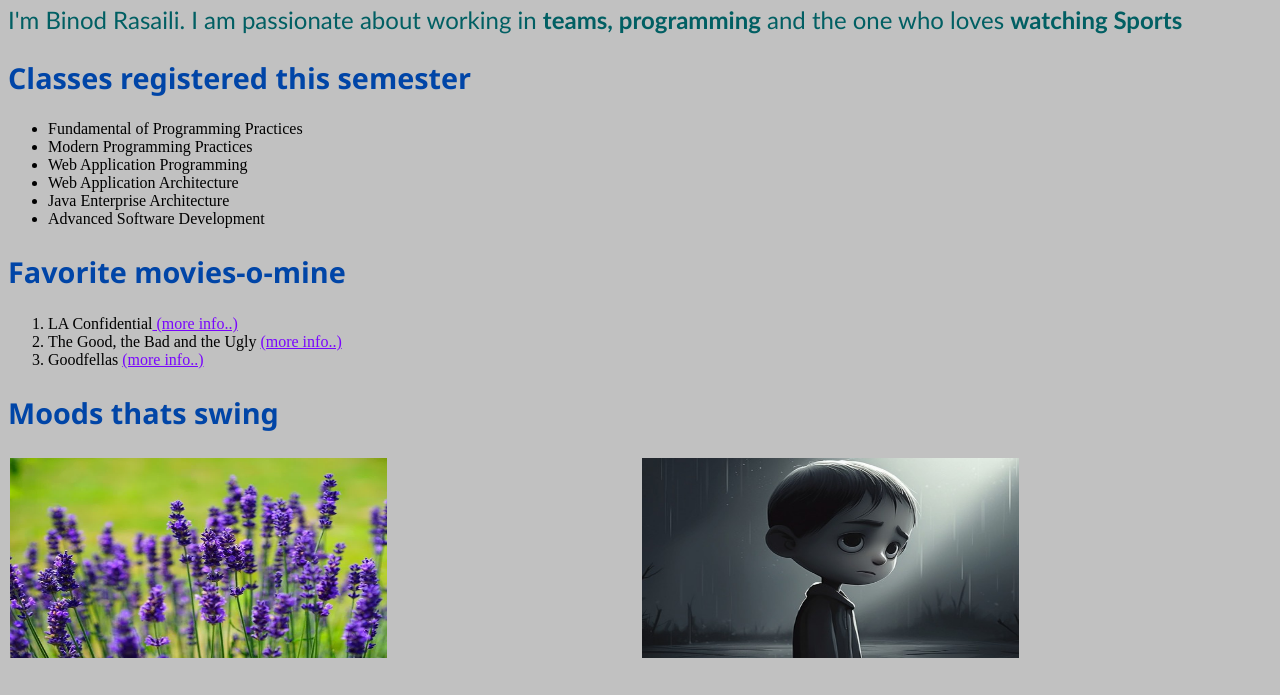
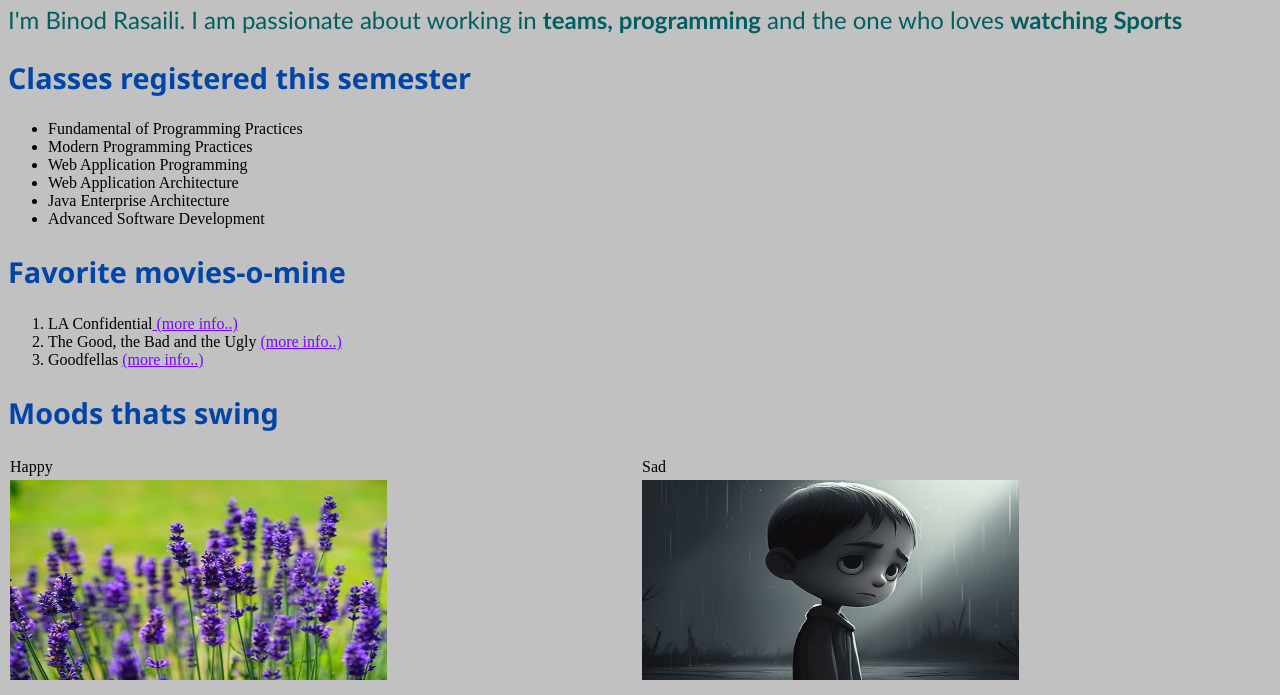
Before and after one commit to bi-node/wap.github.io, a plain HTML site: page Lab2/aboutme.html in a window 1280 px wide. Shown: the part 104-799 px from the top of the page. Drawn offline with Linux system fonts and the light colour scheme.

Commit message:
V 1.1 fine tuning

```diff
--- a/Lab2/aboutme.html
+++ b/Lab2/aboutme.html
@@ -42,6 +42,15 @@
         <h2>Moods thats swing</h2>
         <div class="row">
             <div class="column">
+                Happy
+            </div>
+            <div class="column">
+                Sad
+            </div>
+
+        </div>
+        <div class="row">
+            <div class="column">
               <img src="./happy.png" alt="Happy mood">
             </div>
             <div class="column">
--- a/Lab2/styleme.css
+++ b/Lab2/styleme.css
@@ -11,6 +11,7 @@
     width: 60%; /* Occupy the entire width of the column */
     height: auto; /* Maintain aspect ratio */
     max-height: 200px; /* Set a maximum height for the images */
+    font-weight: 400;
   }
 
   h2{
```
